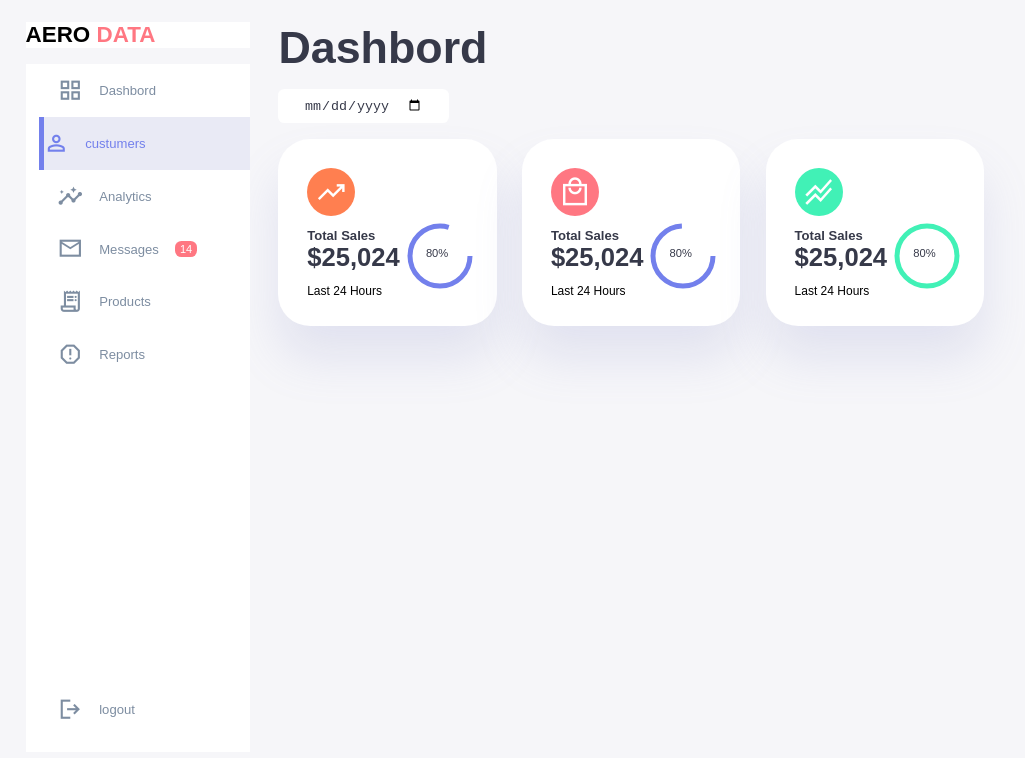
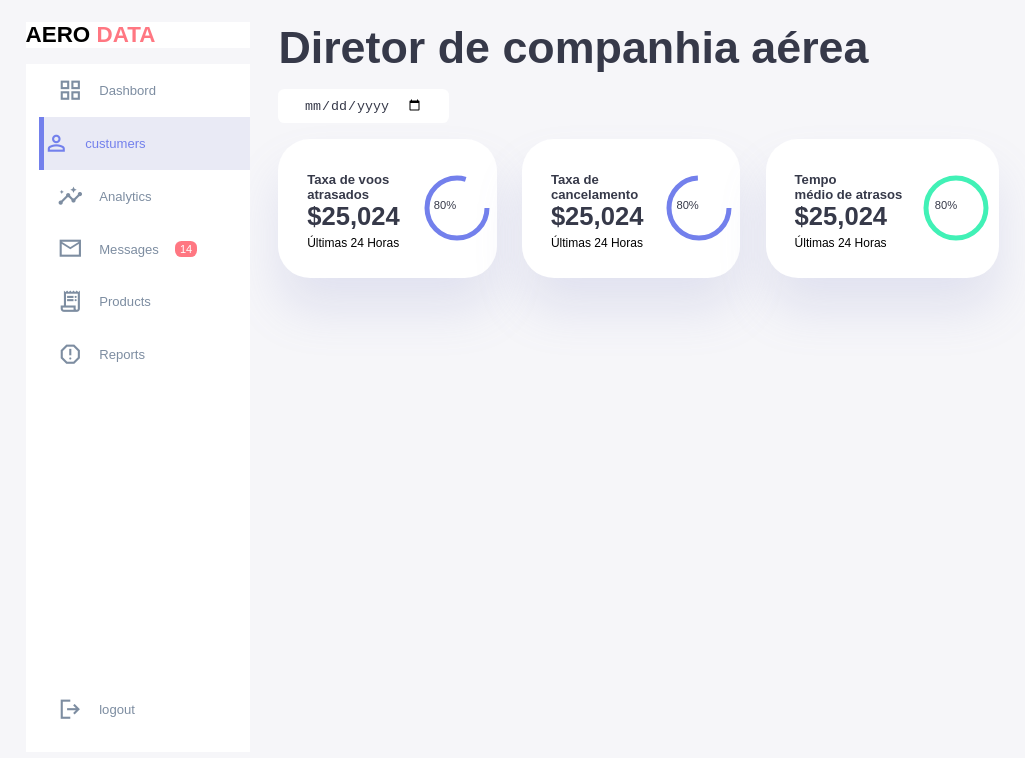
Before and after one commit to AeroData01/Projeto-AeroData, a website: page web-data-viz/public/dashboard/dashboard.html in a window 1280 px wide. Shown: the whole page, without its empty margins (0-1025 px from the left). Drawn offline with nearby package versions, Linux system fonts and the light colour scheme.

Commit message:
arrumando as kpis

```diff
--- a/web-data-viz/public/dashboard/dashboard.html
+++ b/web-data-viz/public/dashboard/dashboard.html
@@ -69,7 +69,7 @@
       --------------- -->
 
       <main>
-           <h1>Dashbord</h1>
+           <h1>Diretor de companhia aérea </h1>
 
            <div class="date">
              <input type="date" >
@@ -79,11 +79,11 @@
 
            <!-- start seling -->
             <div class="sales">
-               <span class="material-symbols-sharp">trending_up</span>
+
                <div class="middle">
 
                  <div class="left">
-                   <h3>Total Sales</h3>
+                   <h3>Taxa de voos atrasados</h3>
                    <h1>$25,024</h1>
                  </div>
                   <div class="progress">
@@ -94,16 +94,17 @@
                   </div>
 
                </div>
-               <small>Last 24 Hours</small>
+               <small>Últimas 24 Horas</small>
             </div>
            <!-- end seling -->
               <!-- start expenses -->
               <div class="expenses">
-                <span class="material-symbols-sharp">local_mall</span>
+
                 <div class="middle">
 
                   <div class="left">
-                    <h3>Total Sales</h3>
+                    <h3>Taxa de cancelamento
+                  </h3>
                     <h1>$25,024</h1>
                   </div>
                    <div class="progress">
@@ -114,16 +115,16 @@
                    </div>
 
                 </div>
-                <small>Last 24 Hours</small>
+                <small>Últimas 24 Horas</small>
              </div>
             <!-- end seling -->
                <!-- start seling -->
                <div class="income">
-                <span class="material-symbols-sharp">stacked_line_chart</span>
+
                 <div class="middle">
 
                   <div class="left">
-                    <h3>Total Sales</h3>
+                    <h3> Tempo médio de atrasos</h3>
                     <h1>$25,024</h1>
                   </div>
                    <div class="progress">
@@ -134,7 +135,7 @@
                    </div>
 
                 </div>
-                <small>Last 24 Hours</small>
+                <small>Últimas 24 Horas</small>
              </div>
             <!-- end seling -->
 
@@ -146,4 +147,5 @@
 
    <script src="script.js"></script>
 </body>
+
 </html>
```
